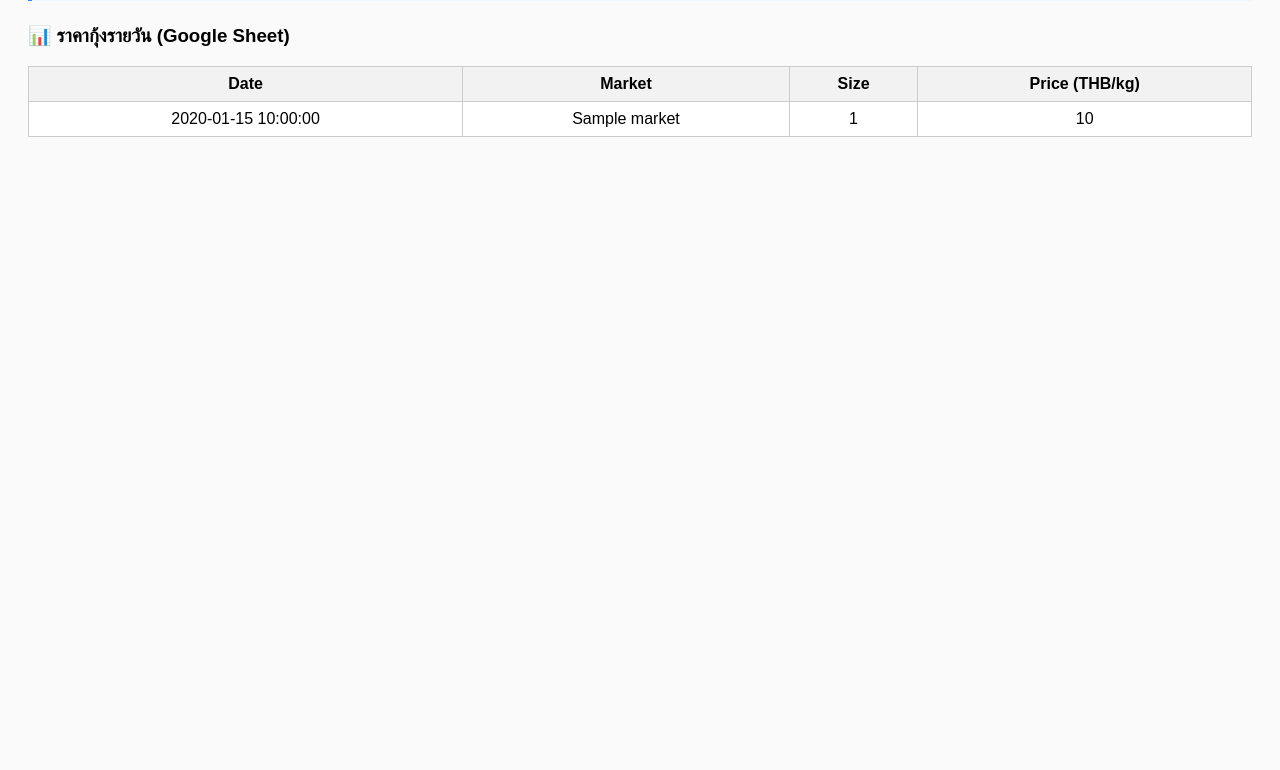
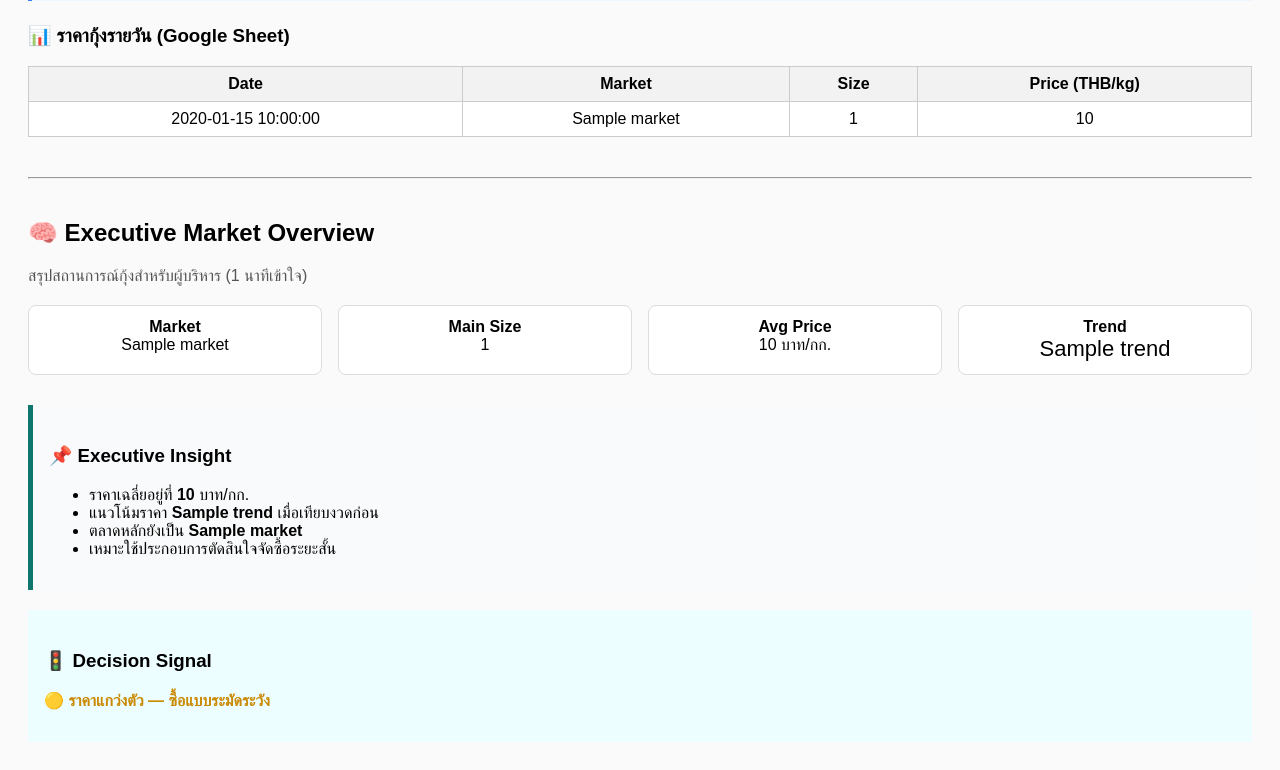
Before and after one commit to torsak6589-creator/thai-shrimp-industry-2026, a Flask app: template templates/dashboard.html in a window 1280 px wide. Shown: the part 384-1154 px from the top of the page. Before the commit the page ends 521 px from the top, so only its background shows below. Run offline with Flask 3, Linux system fonts and the light colour scheme; the template is opened without the code that fills it: most values are stand-ins (such as "Sample title", 1, 10 or a date in 2020).

Commit message:
Update dashboard.html

```diff
--- a/templates/dashboard.html
+++ b/templates/dashboard.html
@@ -123,6 +123,60 @@
         {% endfor %}
     </tbody>
 </table>
+<hr style="margin:40px 0;">
+
+<section class="executive">
+  <h2>🧠 Executive Market Overview</h2>
+  <p style="color:#555;">สรุปสถานการณ์กุ้งสำหรับผู้บริหาร (1 นาทีเข้าใจ)</p>
+
+  <div class="cards" style="display:grid;grid-template-columns:repeat(auto-fit,minmax(180px,1fr));gap:16px;margin-top:20px;">
+
+    <div class="card">
+      <strong>Market</strong><br>
+      {{ overview.market }}
+    </div>
+
+    <div class="card">
+      <strong>Main Size</strong><br>
+      {{ overview.size }}
+    </div>
+
+    <div class="card">
+      <strong>Avg Price</strong><br>
+      {{ overview.avg_price }} บาท/กก.
+    </div>
+
+    <div class="card">
+      <strong>Trend</strong><br>
+      <span style="font-size:22px;">
+        {{ overview.trend }}
+      </span>
+    </div>
+
+  </div>
+
+  <div class="insight" style="margin-top:30px;background:#f9fafb;padding:16px;border-left:5px solid #0f766e;">
+    <h3>📌 Executive Insight</h3>
+    <ul>
+      <li>ราคาเฉลี่ยอยู่ที่ <strong>{{ overview.avg_price }}</strong> บาท/กก.</li>
+      <li>แนวโน้มราคา <strong>{{ overview.trend }}</strong> เมื่อเทียบงวดก่อน</li>
+      <li>ตลาดหลักยังเป็น <strong>{{ overview.market }}</strong></li>
+      <li>เหมาะใช้ประกอบการตัดสินใจจัดซื้อระยะสั้น</li>
+    </ul>
+  </div>
+
+  <div class="decision" style="margin-top:20px;padding:16px;background:#ecfeff;">
+    <h3>🚦 Decision Signal</h3>
+    {% if overview.trend == "↑" %}
+      <p style="color:#dc2626;"><strong>🔴 ราคาเร่งตัว — ระวังการซื้อสะสม</strong></p>
+    {% elif overview.trend == "↓" %}
+      <p style="color:#16a34a;"><strong>🟢 ราคาอ่อนตัว — มีโอกาสเข้าซื้อ</strong></p>
+    {% else %}
+      <p style="color:#ca8a04;"><strong>🟡 ราคาแกว่งตัว — ซื้อแบบระมัดระวัง</strong></p>
+    {% endif %}
+  </div>
+
+</section>
 
 </body>
 </html>
```
